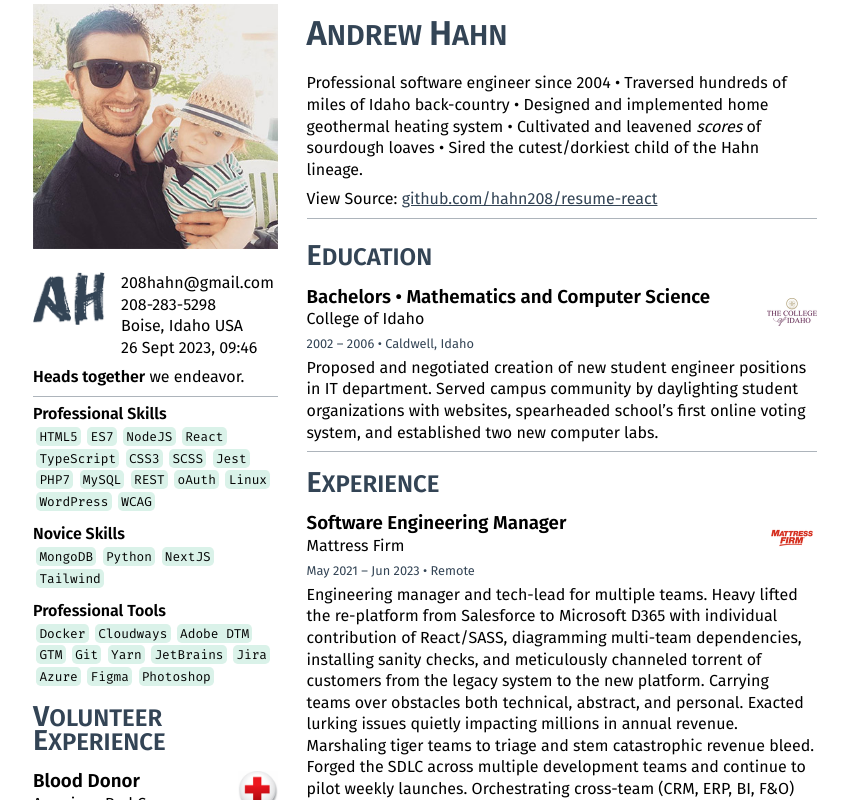
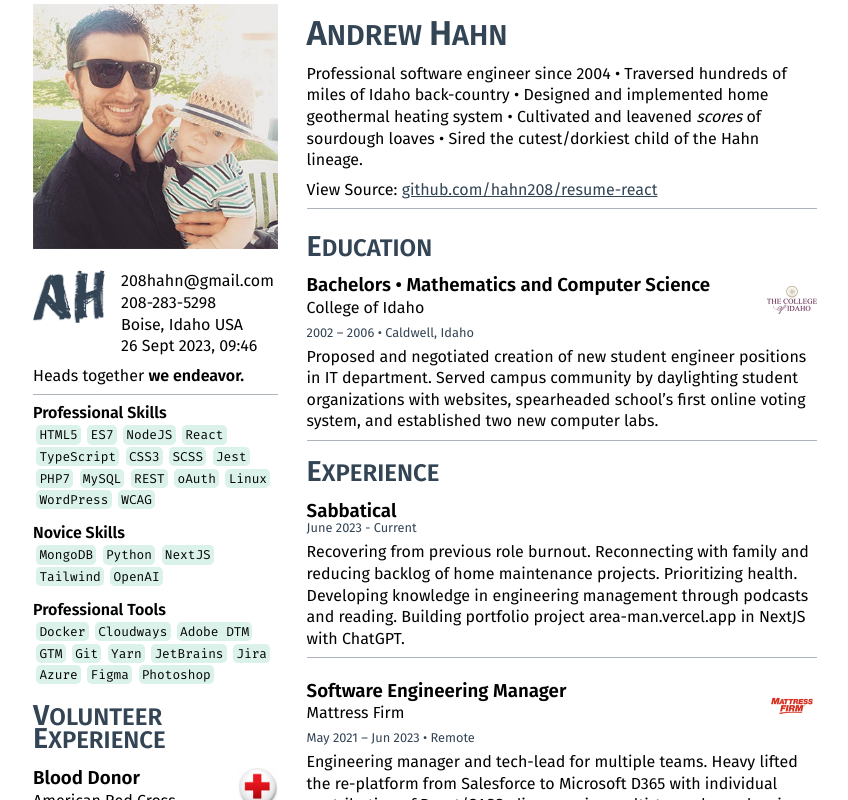
Before and after one commit to hahn208/resume-react, a React (Create React App) app: page / in a window 1280 px wide. Shown: the top 800 px of the page, without its empty margins (215-1063 px from the left). Built offline with nearby package versions, Linux system fonts and the light colour scheme.

Commit message:
Refactored to use destructuring. Updated with sabbatical info.

```diff
--- a/src/App.scss
+++ b/src/App.scss
@@ -51,7 +51,7 @@ h1
     font-size: 1.8rem;
     text-transform: uppercase;
     padding-bottom: 0;
-    margin-bottom: 0.6rem;
+    margin-bottom: 0;
     color: $font-color;
 }
 
@@ -98,7 +98,6 @@ section
     padding-top: 1rem;
     margin-bottom: 0.4rem;
     border-bottom: rgba(51, 68, 85, 0.4) solid 1px;
-    margin-top: 0.1rem;
 }
 
 .d-print
@@ -106,8 +105,49 @@ section
     display: none;
 }
 
+.App
+{
+    max-width: $media-breakpoint-lg;
+    margin: auto;
+    display: grid;
+    grid-template-areas:
+        'bio'
+        'sidebar'
+        'experience';
+    column-gap: 1.8rem;
+    padding: 0 1rem 1rem;
+}
+
+.grid-area-sidebar
+{
+    grid-area: sidebar;
+
+    .company-logo
+    {
+        width: 40px;
+        height: 40px;
+    }
+}
+
 @media print
 {
+    .App
+    {
+        grid-template-areas:
+        'sidebar bio'
+        'sidebar experience';
+    }
+
+    .grid-area-sidebar
+    {
+        width: 2.2in;
+    }
+
+    p {
+        font-size: 0.75rem;
+        line-height: 1.1rem;
+    }
+
     h1
     {
         margin-top: 0;
@@ -136,43 +176,6 @@ section
     }
 }
 
-.App
-{
-    max-width: $media-breakpoint-lg;
-    margin: auto;
-    display: grid;
-    grid-template-areas:
-        'bio'
-        'sidebar'
-        'experience';
-    column-gap: 1.8rem;
-    padding: 0 1rem 1rem;
-}
-
-.grid-area-sidebar
-{
-    grid-area: sidebar;
-
-    .company-logo
-    {
-        width: 40px;
-        height: 40px;
-    }
-}
-
-@media print {
-    .App
-    {
-        grid-template-areas:
-        'sidebar bio'
-        'sidebar experience';
-    }
-
-    .grid-area-sidebar
-    {
-        width: 2.55in;
-    }
-}
 
 @media (min-width: $media-breakpoint-md)
 {
--- a/src/App.tsx
+++ b/src/App.tsx
@@ -2,9 +2,9 @@ import {memo, MutableRefObject, ReactNode, useEffect, useRef, useState} from 're
 import './App.scss';
 
 interface ExperienceType {
-    title: string,
-    logo: string,
-    position: string,
+    title?: string,
+    logo?: string,
+    position?: string,
     stint: string,
     details: string,
     forceWidow: boolean
@@ -27,7 +27,7 @@ const education: ExperienceType[] = require('./data/education.json');
 
 const skillSet: { [key: string]: string[] } = {
     'pro': ['HTML5', 'ES7', 'NodeJS', 'React', 'TypeScript', 'CSS3', 'SCSS', 'Jest', 'PHP7', 'MySQL', 'REST', 'oAuth', 'Linux', 'WordPress', 'WCAG'],
-    'new': ['MongoDB', 'Python', 'NextJS', 'Tailwind'],
+    'new': ['MongoDB', 'Python', 'NextJS', 'Tailwind', 'OpenAI'],
     'tools': ['Docker', 'Cloudways', 'Adobe DTM', 'GTM', 'Git', 'Yarn', 'JetBrains', 'Jira', 'Azure', 'Figma', 'Photoshop']
 };
 
@@ -35,7 +35,7 @@ const bio: { [key: string]: ReactNode } = {
     'title': <h1><em>Andrew</em> <em>Hahn</em></h1>,
     'intro': <p>Professional software engineer since 2004 • Traversed hundreds of miles of Idaho back-country • Designed and implemented home geothermal heating system • Cultivated and leavened <i>scores</i> of sourdough loaves • Sired the cutest/dorkiest child of the Hahn lineage.</p>,
     'address': <span>208ha<span className={'no-spam'}>asdf</span>hn&#64;gmail&#46;com<br/>208-283-52<span className={'no-spam'}>4321</span>98<br/>Boise, Idaho USA</span>,
-    'slogan': <p><strong>Heads together</strong> we endeavor.</p>
+    'slogan': <p>Heads together <strong>we endeavor.</strong></p>
 };
 
 /**
@@ -56,22 +56,26 @@ const getIdahoTime = () => new Intl.DateTimeFormat('en-GB', { month: 'short', da
  * @param {object} props
  * @constructor
  */
-function ResumeItem(props: { experience: ExperienceType; })
+function ResumeItem({experience}: { experience: ExperienceType })
 {
-    const experienceImage = require(`./images/${props.experience.logo}`);
+
+    let experienceImage;
+    if(experience.logo)
+    {
+        experienceImage = require(`./images/${experience.logo}`);
+        experienceImage = <div className='company-logo'><img src={experienceImage} className={'company-logo_img'} alt={experience.title && experience.title}/></div>;
+    }
 
     return(
-        <section className={ props.experience.forceWidow ? 'print-widow' : undefined }>
-            <div className='company-logo'>
-                <img src={experienceImage} className={'company-logo_img'} alt={props.experience.title}/>
-            </div>
+        <section className={ experience.forceWidow ? 'print-widow' : undefined }>
+            { experience.logo && experienceImage }
             <div className='background-section'>
-                <h3>{props.experience.position}</h3>
-                <p>{props.experience.title}</p>
-                <h4>{props.experience.stint}</h4>
+                { experience.position && <h3>{experience.position}</h3> }
+                { experience.title && <p>{experience.title}</p> }
+                <h4>{experience.stint}</h4>
             </div>
             <div className='work-details'>
-                <p>{props.experience.details}</p>
+                <p>{experience.details}</p>
             </div>
         </section>
     );
--- a/src/data/experience.json
+++ b/src/data/experience.json
@@ -1,4 +1,10 @@
 [
+    {
+        "position": "Sabbatical",
+        "stint": "June 2023 - Current",
+        "details": "Recovering from previous role burnout. Reconnecting with family and reducing backlog of home maintenance projects. Prioritizing health. Developing knowledge in engineering management through podcasts and reading. Building portfolio project area-man.vercel.app in NextJS with ChatGPT.",
+        "forceWidow": false
+    },
     {
         "title": "Mattress Firm",
         "logo": "mattressfirm.png",
```
